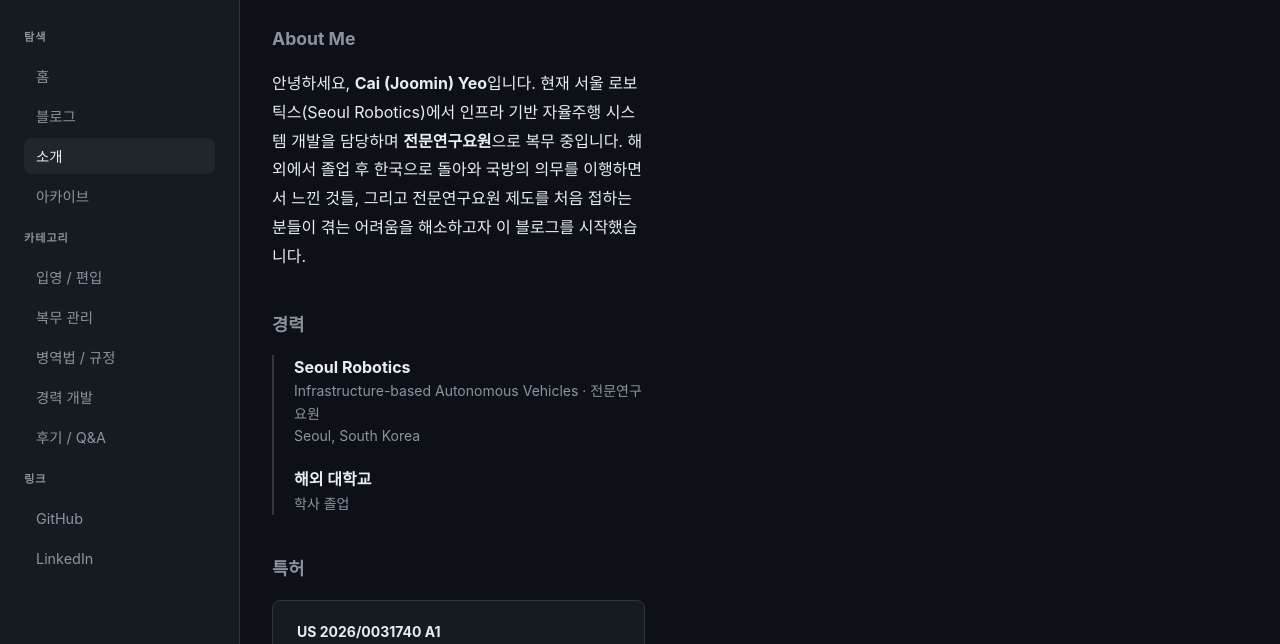
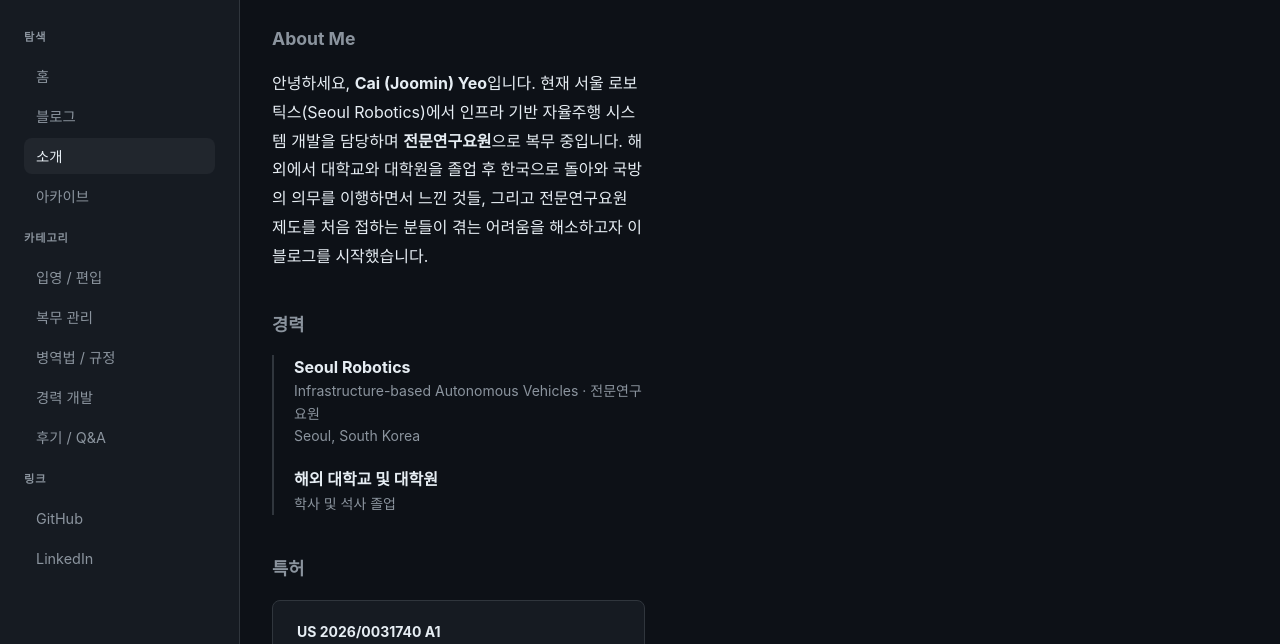
Before and after one commit to joominyeo/joominyeo.github.io, an Astro site: page /about in a window 1280 px wide. Shown: the part 84-728 px from the top of the page. Built offline with nearby package versions, Linux system fonts and the light colour scheme; Astro itself is replaced by a stand-in of ours; a web font is replaced by a local one.

Commit message:
Add graduate school to education info
Co-Authored-By: Claude Opus 4.5 <noreply@anthropic.com>

```diff
--- a/src/pages/about.astro
+++ b/src/pages/about.astro
@@ -14,7 +14,7 @@ import Footer from '../components/Footer.astro';
       <p style="line-height: 1.8; max-width: 620px;">
         안녕하세요, <strong>Cai (Joomin) Yeo</strong>입니다. 현재 서울 로보틱스(Seoul Robotics)에서
         인프라 기반 자율주행 시스템 개발을 담당하며 <strong>전문연구요원</strong>으로 복무 중입니다.
-        해외에서 졸업 후 한국으로 돌아와 국방의 의무를 이행하면서 느낀 것들,
+        해외에서 대학교와 대학원을 졸업 후 한국으로 돌아와 국방의 의무를 이행하면서 느낀 것들,
         그리고 전문연구요원 제도를 처음 접하는 분들이 겪는 어려움을 해소하고자 이 블로그를 시작했습니다.
       </p>
     </section>
@@ -30,8 +30,8 @@ import Footer from '../components/Footer.astro';
           </p>
         </div>
         <div>
-          <strong>해외 대학교</strong>
-          <p style="color: var(--text-secondary); font-size: 0.875rem;">학사 졸업</p>
+          <strong>해외 대학교 및 대학원</strong>
+          <p style="color: var(--text-secondary); font-size: 0.875rem;">학사 및 석사 졸업</p>
         </div>
       </div>
     </section>
```
